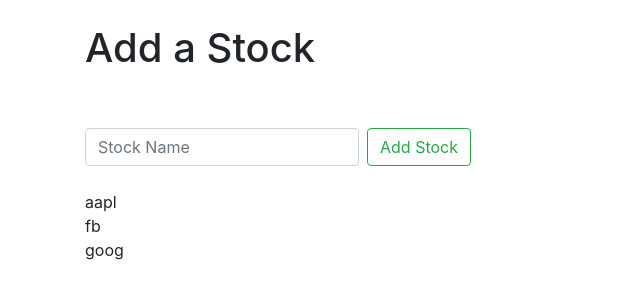
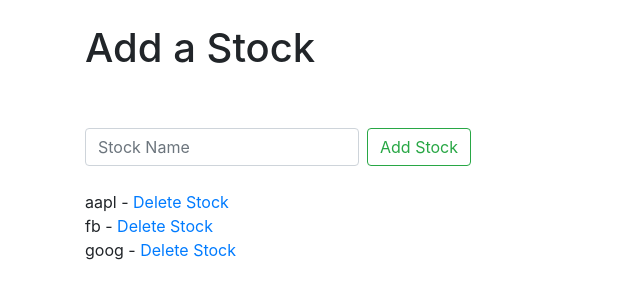
Before and after one commit to kayladuffy/stockapp, a Django app: page /add_stock.html in a window 1280 px wide. Shown: the part 56-356 px from the top of the page, without its empty margins (0-640 px from the left). Run offline with Django 3.2, Linux system fonts and the light colour scheme; data comes from the database, SQL or seed files in the repository; both versions use the stored data as it was after the commit; some libraries are stand-ins or nearby versions.

Commit message:
Added delete function

```diff
--- a/stockapp/stockview/templates/add_stock.html
+++ b/stockapp/stockview/templates/add_stock.html
@@ -13,7 +13,7 @@
 <br/>
 
 {% for item in ticker %}
-    {{ item }}<br/>
+    {{ item }} - <a href="{% url 'delete' item.id %}">Delete Stock</a> <br/>
 {% endfor %}
 
 {% endblock %}
--- a/stockapp/stockview/urls.py
+++ b/stockapp/stockview/urls.py
@@ -5,4 +5,5 @@ urlpatterns = [
     path('', views.home, name="home"),
     path('about.html', views.about, name="about"),
     path('add_stock.html', views.add_stock, name="add_stock"),
+    path('delete/<stock_id>', views.delete, name="delete"),
 ]
--- a/stockapp/stockview/views.py
+++ b/stockapp/stockview/views.py
@@ -35,3 +35,9 @@ def add_stock(request):
     else:
         ticker = stocks.objects.all()
         return render(request, 'add_stock.html', {'ticker': ticker})
+
+def delete(request, stock_id):
+    item = stocks.objects.get(pk=stock_id)
+    item.delete()
+    messages.success(request, "Stock has been deleted.")
+    return redirect(add_stock)
```
Also changed, not shown: stockapp/db.sqlite3.
